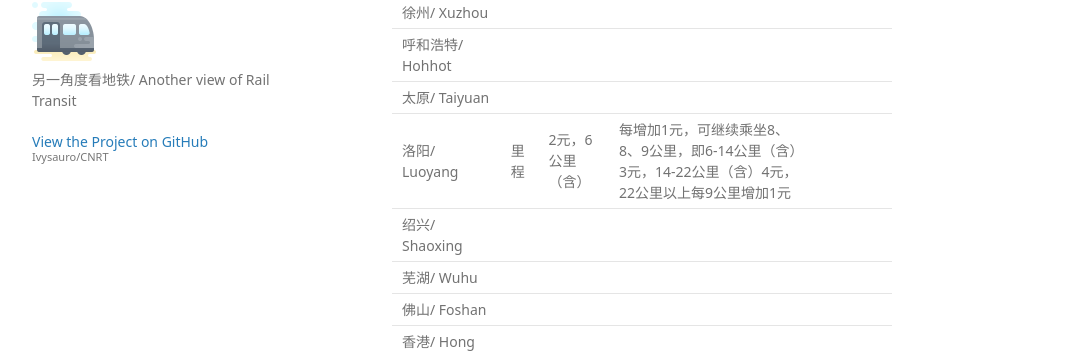
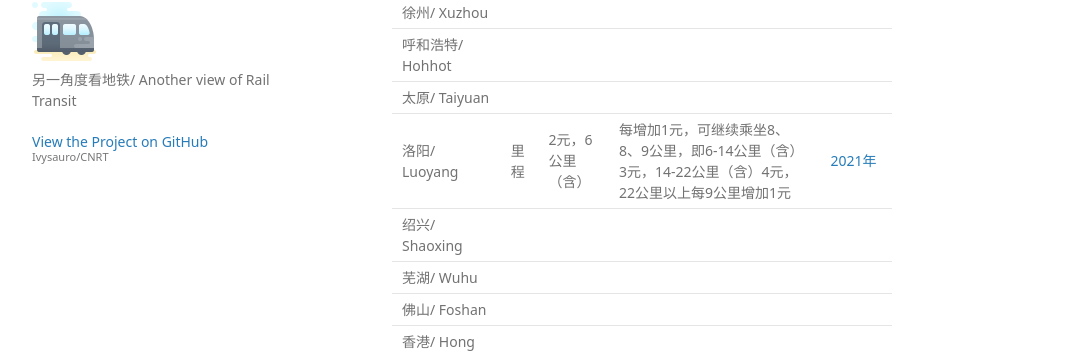
Before and after one commit to Ivysauro/CNRT, a Jekyll site: the page built from data/Ticket.md, in a window 1280 px wide and 900 px high, scrolled down 4623 px. Shown: the part 109-462 px from the top of the window, without its empty margins (178-1249 px from the left). Built offline with Jekyll 4.4.1, drawn with Linux system fonts in a browser that asks for light colours; some web fonts are replaced; our own code applies the rules of GitHub Pages for plain Markdown files; a script that is not in the unit is left out.

Commit message:
🍊更新洛阳数据

```diff
--- a/data/Ticket.md
+++ b/data/Ticket.md
@@ -58,7 +58,7 @@
 | 徐州/ Xuzhou | | |
 | 呼和浩特/ Hohhot | | |
 | 太原/ Taiyuan | | |
-| 洛阳/ Luoyang | 里程 | 2元，6公里（含） | 每增加1元，可继续乘坐8、8、9公里，即6-14公里（含）3元，14-22公里（含）4元，22公里以上每9公里增加1元 |
+| 洛阳/ Luoyang | 里程 | 2元，6公里（含） | 每增加1元，可继续乘坐8、8、9公里，即6-14公里（含）3元，14-22公里（含）4元，22公里以上每9公里增加1元 | [2021年](https://www.lysubway.com.cn/service.html#home1) |
 | 绍兴/ Shaoxing | | |
 | 芜湖/ Wuhu | | |
 | 佛山/ Foshan | | |
```
